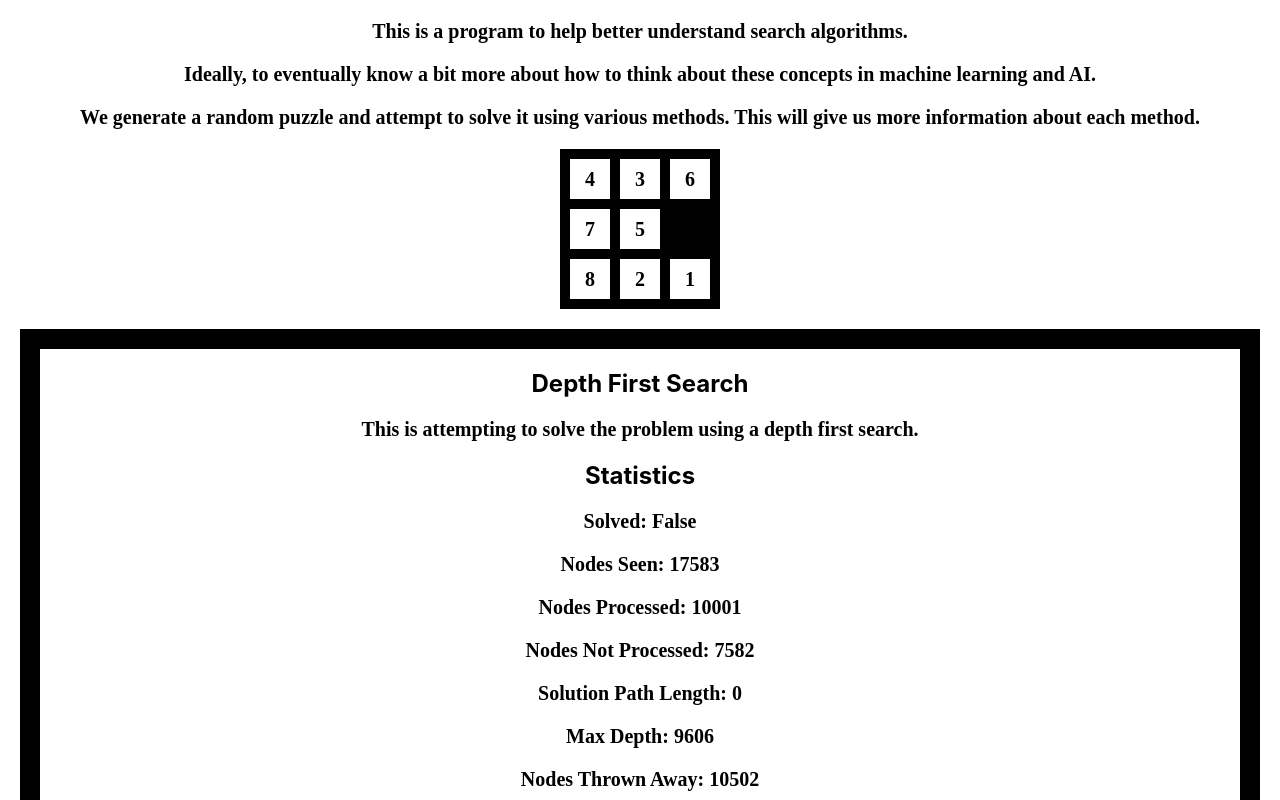
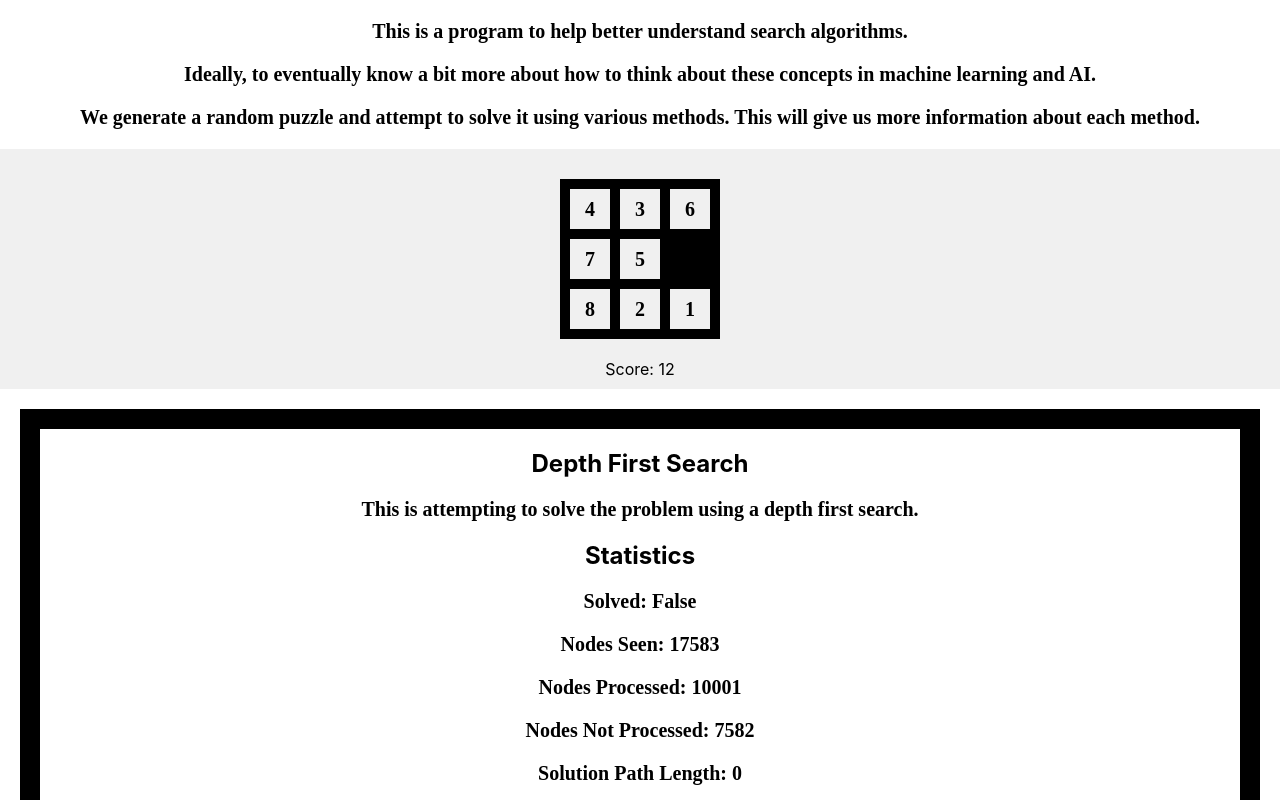
Before and after one commit to jasminenoack/number-puzzle, a React (Create React App) app: page / in a window 1280 px wide. Shown: the top 800 px of the page. Built offline with nearby package versions, Linux system fonts and the light colour scheme.

Commit message:
more slight design stuff

```diff
--- a/src/App.css
+++ b/src/App.css
@@ -60,3 +60,12 @@
   clear: both;
   display: table;
 }
+
+.frame-wrapper {
+  display: flex;
+  flex-direction: column;
+  align-items: center;
+  justify-content: center;
+  background-color: #f0f0f0;
+  padding: 10px;
+}
--- a/src/elements/Frame.tsx
+++ b/src/elements/Frame.tsx
@@ -7,6 +7,7 @@
     const puzzle = puzzleState.state;
     const lastLocation = puzzleState.lastMoveTo;
     return (
+        <div className="frame-wrapper">
             <div className="frame" style={{ height: puzzle.length * BOX_SIZE, borderWidth: BORDER_WIDTH, width: puzzle[0].length * BOX_SIZE }}>
                 {
                     puzzle.map((row, rowIndex) => (
@@ -17,6 +18,9 @@
                         </div>
                     ))
                 }
+
+            </div>
+            Score: {puzzleState.simplePuzzleScore()}
         </div>
     );
 }
```
Lines whose indentation alone changed are shown as unchanged.
